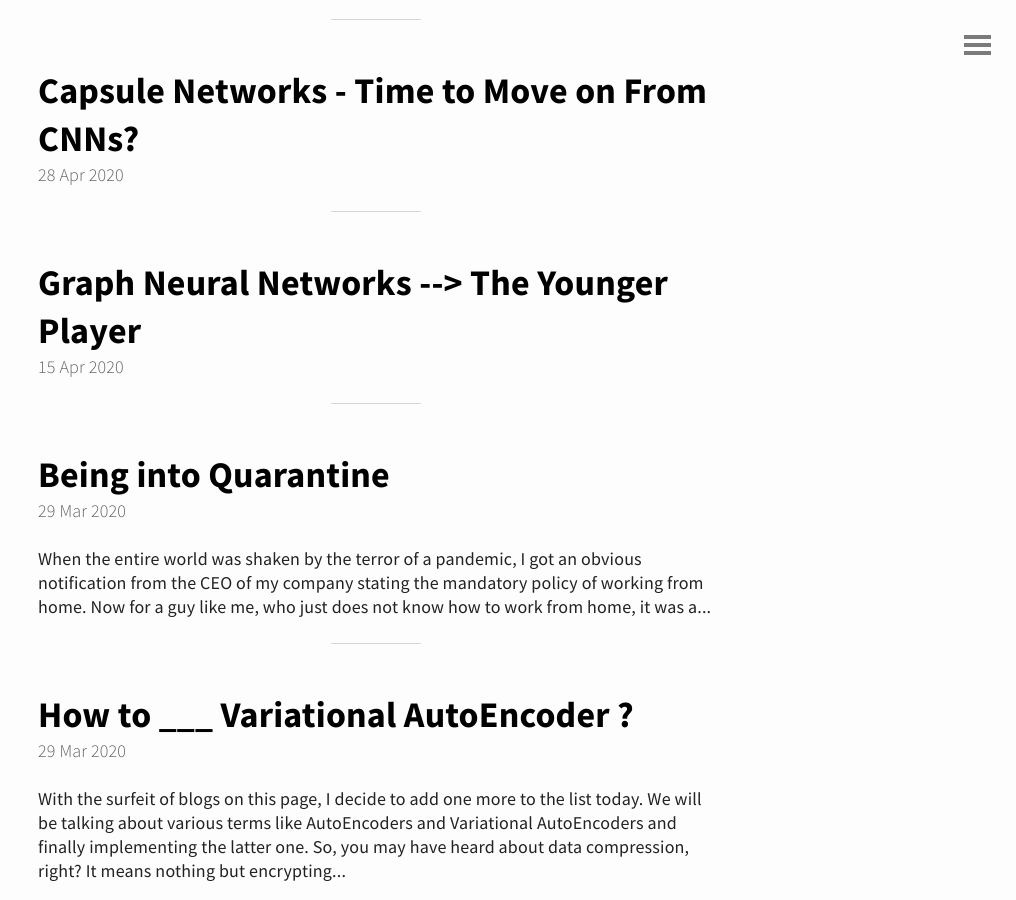
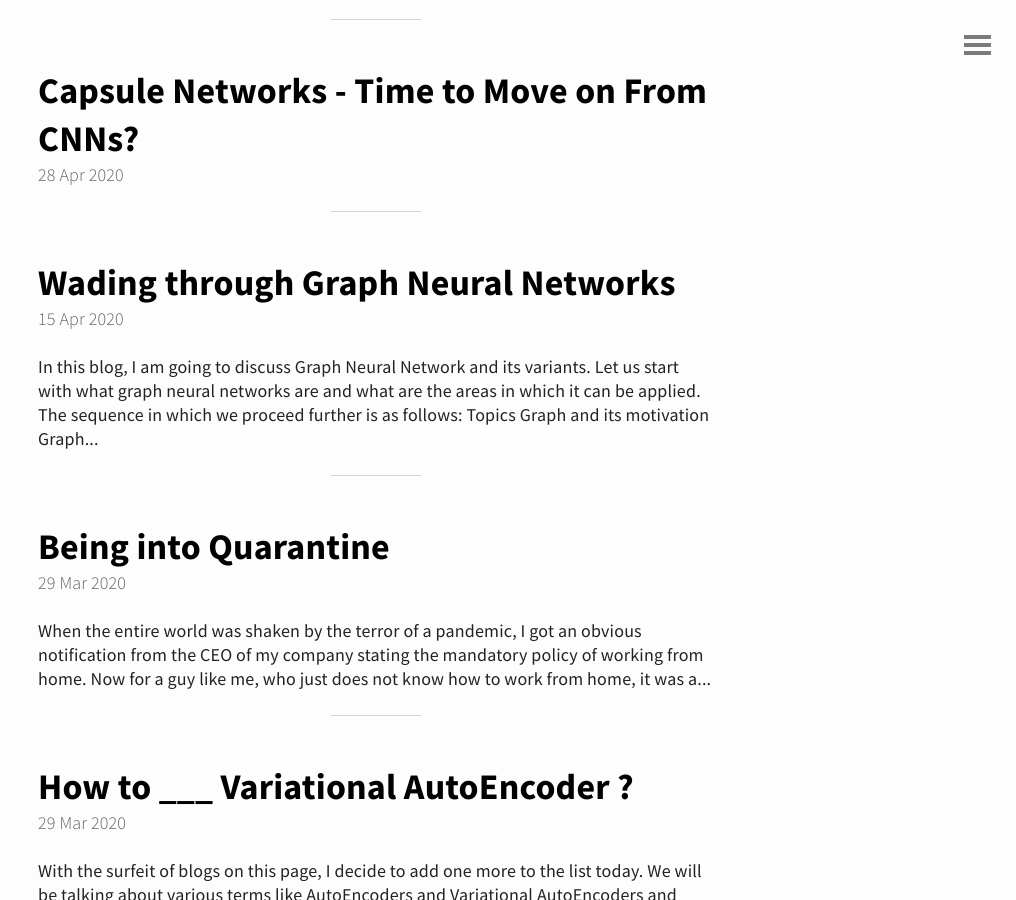
Before and after one commit to spraphul/blog, a Jekyll site: the page built from index.html, in a window 1280 px wide and 900 px high, scrolled down 748 px. Shown: the whole window, without its empty margins (264-1280 px from the left). Built offline with Jekyll 4.4.1, drawn with Linux system fonts in a browser that asks for light colours; the list of posts is cut into pages by our own code; some of the changed lines change nothing that is shown.

Commit message:
Update 2020-04-15-GCN.md

```diff
--- a/_posts/2020-04-15-GCN.md
+++ b/_posts/2020-04-15-GCN.md
@@ -1,5 +1,56 @@
 ---
-title: Graph Neural Networks --> The Younger Player
+title: Wading through Graph Neural Networks
 ---
 
-![djsd](https://st2.depositphotos.com/3205185/10028/v/950/depositphotos_100289352-stock-illustration-abstract-geometric-brain-network-connections.jpg)
+![djsd](https://miro.medium.com/max/2600/1*RJCxH5q5COPeErKWg-Nw8Q.jpeg)
+
+In this blog, I am going to discuss Graph Neural Network and its variants. Let us start with what graph neural networks are and what are the areas in which it can be applied. The sequence in which we proceed further is as follows:
+
+## Topics
+1. *Graph and its motivation*
+2. *Graph Convolutions*
+3. *Graph Attention Networks*
+4. *Gated Graph Neural Networks*
+5. *Graph AutoEncoders*
+6. *Graph SAGE*
+7. *History behind GCN*
+
+## Graph and its motivation
+As the deep learning era has progressed so far, we have many states of the art solutions for datasets like text, images, videos etc. Mostly those algorithms consist of MLPs, RNNs, CNNs, Transformers, etc., which work outstandingly on the previously mentioned datasets. However, we may also come across some unstructured datasets like the ones shown below:
+
+![wjln](https://miro.medium.com/max/1400/1*9PHHNRyatzlkn60c6k85nw.png)
+
+All you need to represent these systems are graphs and that is what we are going to discuss further.
+Lets us briefly understand how a graph looks like:
+A graph G is represented by two key elements, {V, E} where V is the set of nodes and E is the set of edges defined among its nodes. A graph neural network has node features and edge features where node features represent the attributes of individual elements of a system and the edge features represent the relationship, interaction or connectivity amongst the elements of the system.
+
+### Node features:
+![dbh](https://miro.medium.com/max/1400/1*QVV78CUhfi_5qdmuc5-8Zw.png)
+
+### Edge features:
+![jjl](https://miro.medium.com/max/1400/1*jqwqF-Utszn-VcqIVWhgxA.png)
+
+A graph neural network can learn the inductive biases present in the system by not only producing the features of the elements of a system but understanding the interactions among them as well. The capability of learning of the inductive biases from a system makes it suitable for problems like few-shot learning, self-supervised or zero-shot learning.
+We can use GNNs for purposes like node prediction, link prediction, finding embeddings for node, subgraph or graph etc. Now let us talk about graph convolutions.
+
+## Graph Convolutional Networks
+So in a graph problem, we are given a graph G(V, E) and the goal is to learn the node and edge representations. For each vertex i, we need to have a feature vector Vᵢ and the relationship between nodes can be represented using an adjacency matrix A.
+GCN can be represented using a simple neural network whose mathematical representation is as follows:
+
+![sj](https://miro.medium.com/max/1400/1*yvheJh6eyD24Qs6RLyw3tg.png)
+
+where Hᵢˡ is the feature vector of node i in the lᵗʰ layer, Wˡ is the weight matrix used for the lᵗʰ layer and N(i) is the set of nodes in the neighbourhood of node i. Note that Hᵢ⁰=Vᵢ
+Now as you can see the weights are shared for all the nodes in a given layer akin to conventional convolutional filters and the feature vector of a node is computed upon performing some mathematical operation(here weighted sum using the edge parameter) on its neighbourhood nodes(which also is similar to that of a CNN), we come up with the term Graph Convolutional Network and Wˡ can be called as a filter in layer l.
+As it is evident, we see two issues here, the first being that while computing the feature vector for a node, we do not consider its own feature vector unless a self-loop is there. Secondly, the adjacency matrix used here is not a normalised one, so it can cause scaling problem or gradient explosion due to the large values of the edge parameters.
+To solve the first issue a self-loop is enforced and to solve the second one, a normalized form of the adjacency matrix is used which is shown below:
+
+1. Self-Loop: Â =A+I
+2. Normalization: Â = (D^(-1/2))Â(D^(-1/2))
+
+where I is an identity matrix of shape A and D is a diagonal matrix whose each diagonal value correspond to the degree of the respective node in matrix Â. In each layer, the information is passed to a node from its neighbourhood, thus the process is called Message Passing.
+Now let us talk about some variants of the simple graph convolution we just talked about.
+
+## Graph Attention Networks
+Attention is not a new thing in the tech world. It has been widely used with architectures like LSTMs, GRUs, CNNs, etc. Now, it is even capable of being the sole and most important building block of transformers based models like BERT and GPT. So, the main purpose of attention mechanism is to focus on some key areas of the input by learning weights for them in the form of probabilities. Lets us see briefly how it works when it is used in a graph neural network.
+
+![dksj](https://miro.medium.com/max/1400/1*RBRzpyx46gXEwc-x53BqPg.png)
```
